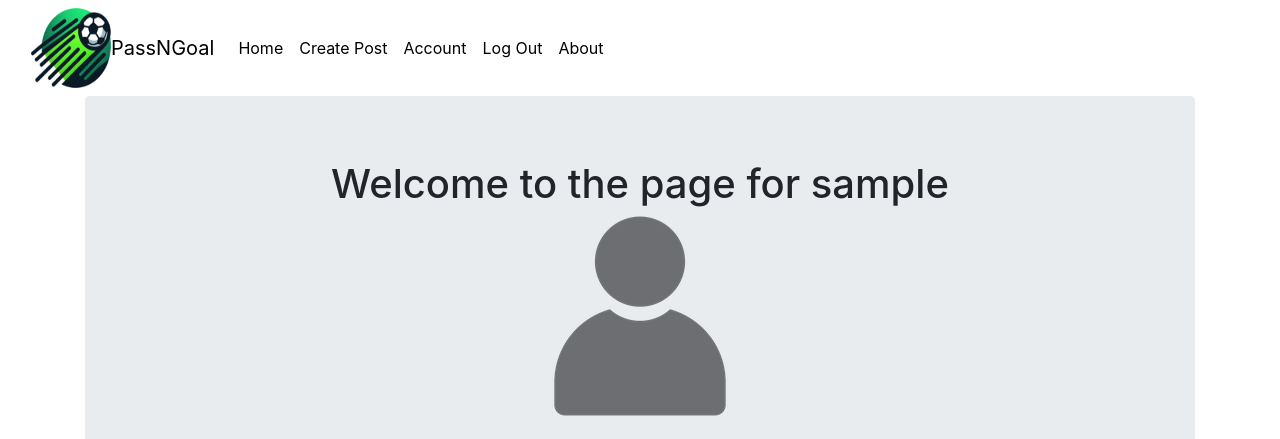
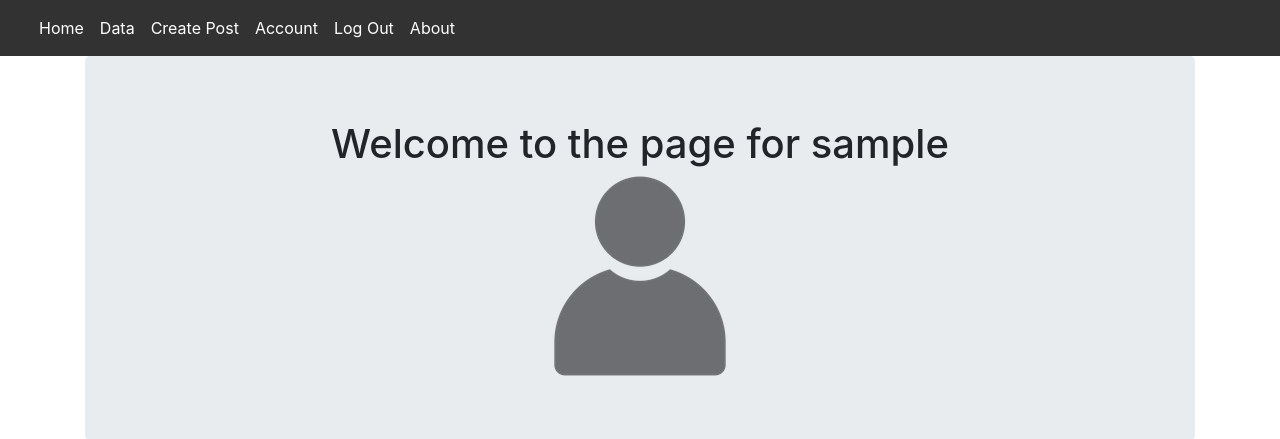
Before and after one commit to Fuyu0930/PassNGoal, a Flask app: page /account in a window 1280 px wide. Shown: the top 439 px of the page. Run offline with Flask 3, Linux system fonts and the light colour scheme; the visitor is signed in with stand-in values (Sample User, id 1); some libraries are stand-ins or nearby versions.

Commit message:
Start to edit base.html

```diff
--- a/PassNGoalBlog/templates/base.html
+++ b/PassNGoalBlog/templates/base.html
@@ -10,19 +10,17 @@
     <title></title>
     <style>
       .nav-link {
-        color: black; /* Change the color as per your requirement */
+        color: white; /* Change the color as per your requirement */
       }
       .navbar-brand {
-        color: black; /* Change the color as per your requirement */
+        color: white; /* Change the color as per your requirement */
       }
     </style>
   </head>
   <body>
 
-    <nav class = "navbar navbar-expand-lg bg-body-tertiary">
+    <nav class = "navbar navbar-expand-lg bg-body-tertiary" style="background-color: #323232;">
       <div class = "container-fluid">
-        <img src = "PassNGoal/static/logo/PassNGoal_logo_edit.png" alt = "logo" width = 80 height = 80 class="d-inline-block align-text-top">
-        <a class = "navbar-brand" href = "{{url_for('core.index')}}">PassNGoal</a>
         <button class="navbar-toggler" type="button" data-bs-toggle="collapse" data-bs-target="#navbarNav" aria-controls="navbarNav" aria-expanded="false" aria-label="Toggle navigation">
           <span class="navbar-toggler-icon"></span>
         </button>
@@ -30,6 +28,9 @@
           <ul class = "navbar-nav">
             <li class = "nav-item">
               <a class = "nav-link active" aria-current = "page" href = "{{url_for('core.index')}}">Home</a>
+            </li>
+            <li class = "nav-item">
+              <a class = "nav-link active" aria-current = "page" href = "#">Data</a>
             </li>
             {% if current_user.is_authenticated %}
             <li>
```
